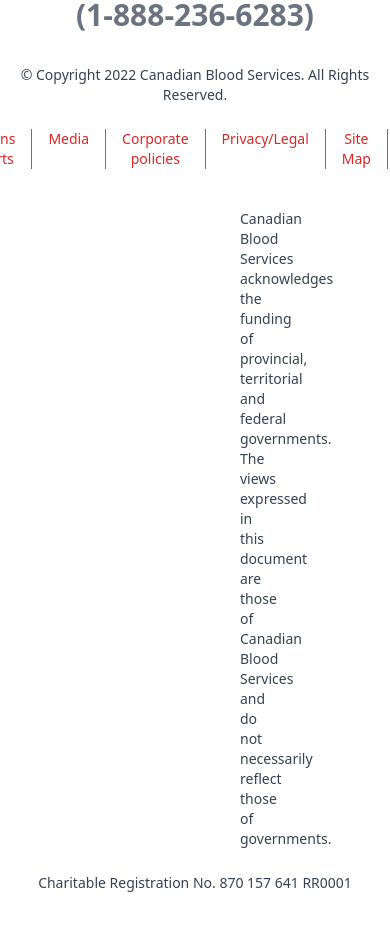
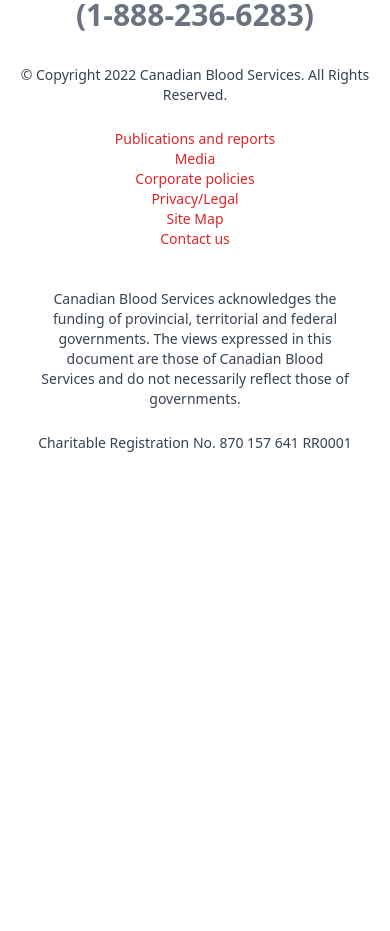
Before and after one commit to team-solvers-kpr/project-cn-blood-service, a React (Create React App) app: page / in a window 390 px wide. Shown: the part 2620-3551 px from the top of the page. After the commit the page ends 3153 px from the top, so only its background shows below. Built offline with nearby package versions, Linux system fonts and the light colour scheme.

Commit message:
footerLowerPart Responsive added

```diff
--- a/src/components/Pages/Shared/Footer/FooterLowerPart.js
+++ b/src/components/Pages/Shared/Footer/FooterLowerPart.js
@@ -10,7 +10,7 @@ const FooterLowerPart = () => {
       <div>
       <p className="text-sm text-gray-700 mt-8">© Copyright 2022 Canadian Blood Services. All Rights Reserved.</p>
       </div>
-      <div className="flex justify-center text-sm my-6">
+      <div className="lg:flex justify-center text-sm my-6">
       <div>
         <p className="hover:text-red-800 cursor-pointer text-red-600"><a href="https://www.blood.ca/en/about-us/publications-and-reports" target='_blank'>Publications and reports </a> </p>
         </div>
@@ -34,7 +34,7 @@ const FooterLowerPart = () => {
        <p className="hover:text-red-800 cursor-pointer text-red-600"><a href="https://www.blood.ca/en/about-us/contact-us" target='_blank'>Contact us </a></p>
        </div>
       </div>
-      <div className="mx-60 mt-10">
+      <div className="lg:mx-60 mx-10 mt-10">
         <p className="text-sm text-gray-700">Canadian Blood Services acknowledges the funding of provincial, territorial and federal governments. The views expressed in this document are those of
 Canadian Blood Services and do not necessarily reflect those of governments.</p>
       </div>
```
